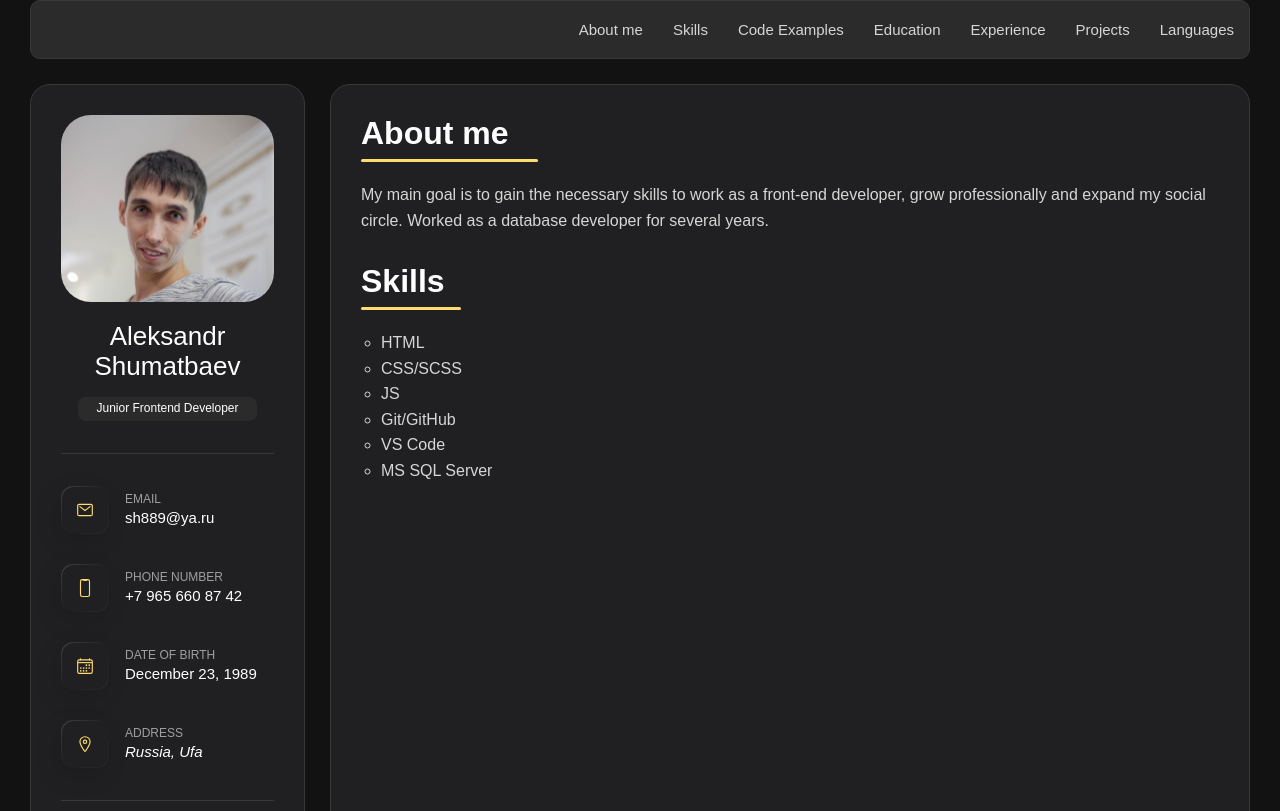
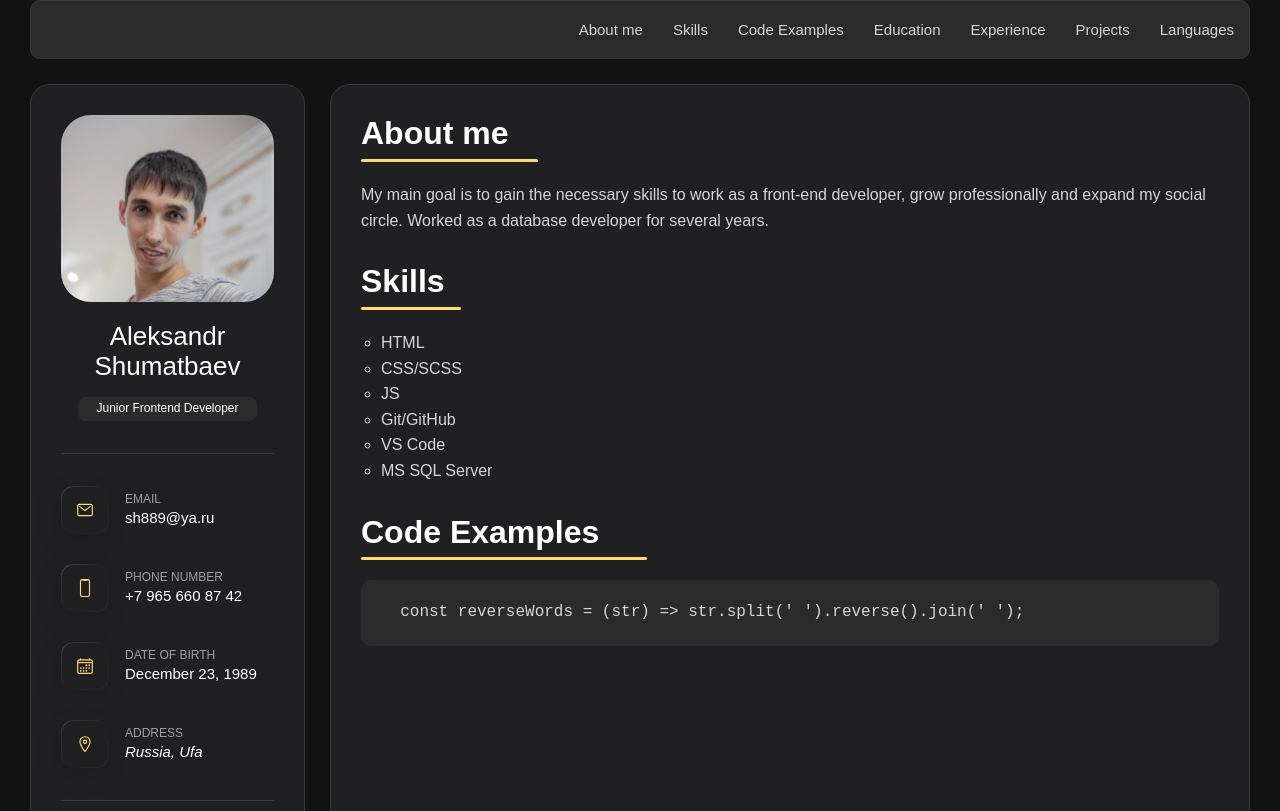
Before and after one commit to shums89/rsschool-cv, a plain HTML site: page index.html in a window 1280 px wide. Shown: the top 811 px of the page. Drawn offline with nearby package versions, Linux system fonts and the light colour scheme; files whose address does not match are found by name.

Commit message:
feat: add code

```diff
--- a/css/style.css
+++ b/css/style.css
@@ -360,3 +360,15 @@ section > h2:after {
   color: var(--light-gray);
   list-style: circle;
 }
+
+/* CODE EXAMPLES */
+
+.code__text {
+  margin: 0;
+  padding: 20px;
+  font-size: 16px;
+  line-height: 1.6;
+  color: var(--light-gray);
+  background-color: var(--onyx);
+  border-radius: 10px;
+}
--- a/index.html
+++ b/index.html
@@ -120,6 +120,10 @@
             <li class="skills__item">MS SQL Server</li>
           </ul>
         </section>
+        <section class="code" id="code">
+          <h2 class="code__title">Code Examples</h2>
+          <pre class="code__text"><code>  const reverseWords = (str) => str.split(' ').reverse().join(' ');</code></pre>
+        </section>
       </div>
     </div>
   </main>
```
